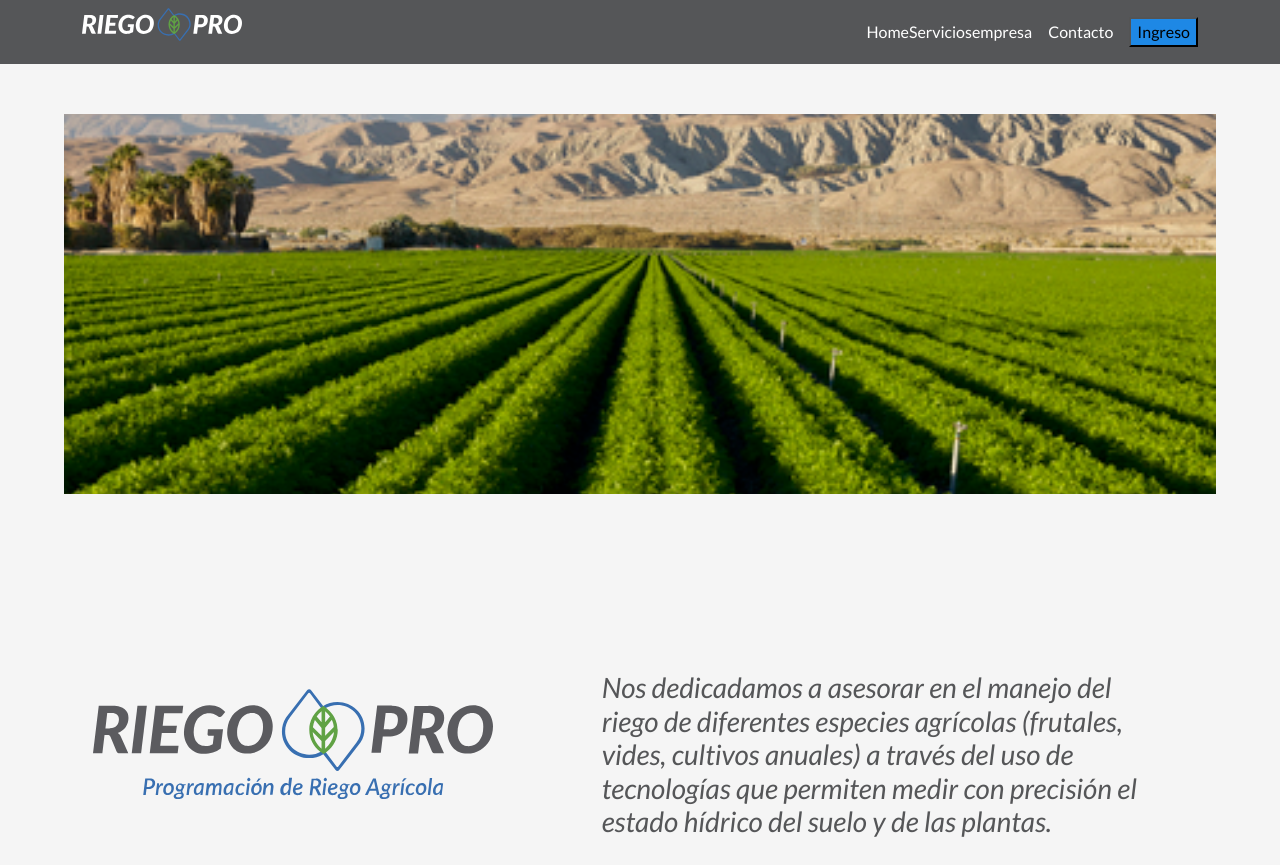
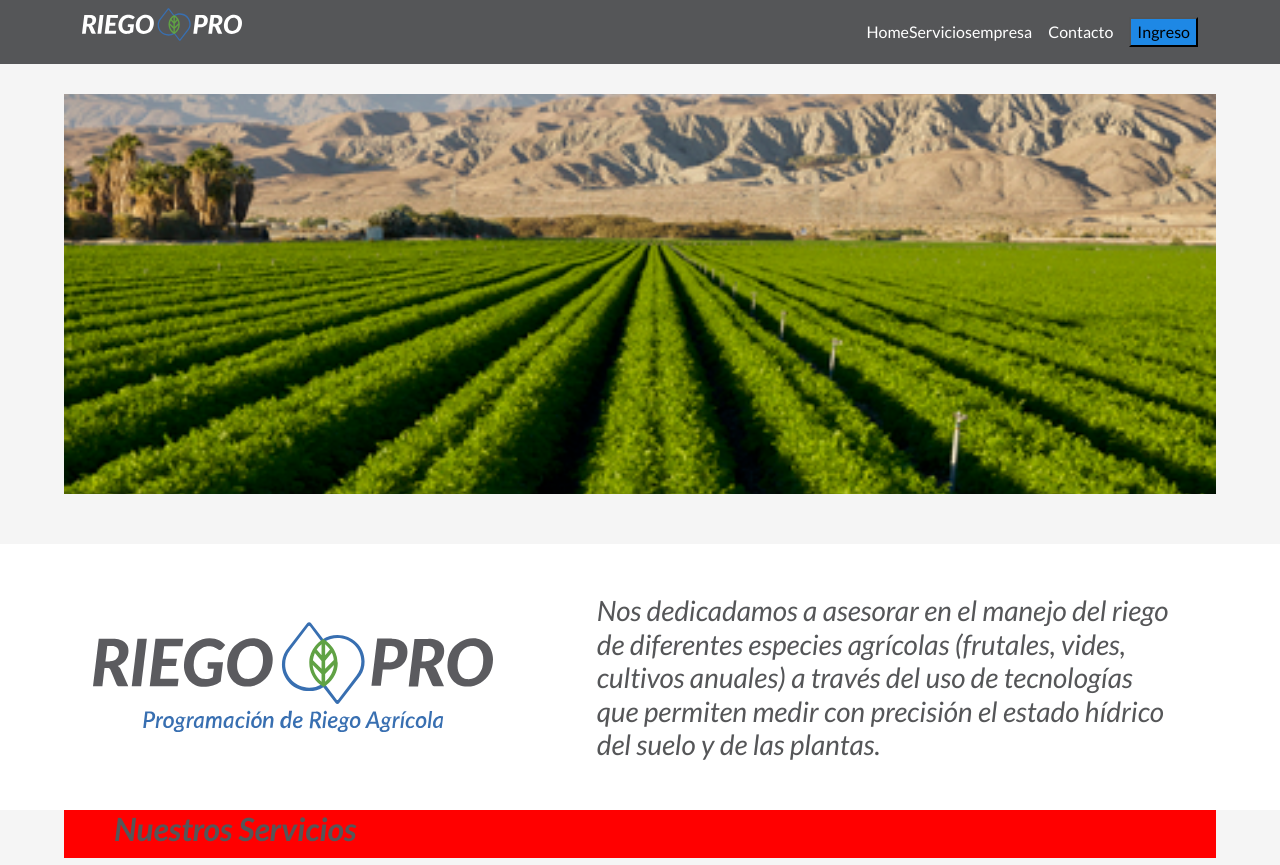
Before and after one commit to claudioastorga/prototiporiegopro, a plain HTML site: page index.html in a window 1280 px wide. Shown: the top 865 px of the page. Drawn offline with nearby package versions, Linux system fonts and the light colour scheme.

Commit message:
margenes

```diff
--- a/assets/css/style.css
+++ b/assets/css/style.css
@@ -11,7 +11,6 @@ nav .logo{
     background-image: url(/assets/img/logo_blanco_final_riegopro.svg);
     background-size: contain;
     background-repeat: no-repeat;
-    align-items: center;
 
     width: 10rem;
     height: 3rem;
@@ -78,9 +77,9 @@ color: #1E88E5;
 
 #presentacion {
 
+   background-color: white;
 
-
-    padding: 50px 20px ;
+    padding: 30px 20px ;
     display: flex;
     flex-direction: row;
     align-items: center;
@@ -99,7 +98,7 @@ color: #1E88E5;
     background-repeat: no-repeat;
 
     width: 300px;
-    height: 300px;
+    height: 200px;
 
     flex-basis: 250px;
     max-width: 400px;
@@ -110,15 +109,15 @@ color: #1E88E5;
 #presentacion .texto {
     color: #555658;
     display: grid;
-    margin-top: 30px;
+    margin-top: 10px;
 
-    flex-basis: 400px;
+    flex-basis: 350px;
     max-width: 600px;
     flex-grow: 1;
 
     font-style: bold;
     font-style: italic;
-    padding: 15px;
+    padding: 10px;
 }
 
 
@@ -127,7 +126,7 @@ color: #1E88E5;
 #imagenprincipal{
     width: 90%;
     margin: 0 auto;
-    padding: 50px 0 0 0;
+    padding: 30px 0 0 0 ;
 
 }
 
@@ -138,9 +137,9 @@ background-position: center;
 background-repeat: no-repeat;
 
 width: 1000px;
-height: 380px;
+height: 400px;
 
-flex-basis: 400px;
+flex-basis: 380px;
 max-width: 1200px;
 flex-grow: 1;
 
```
